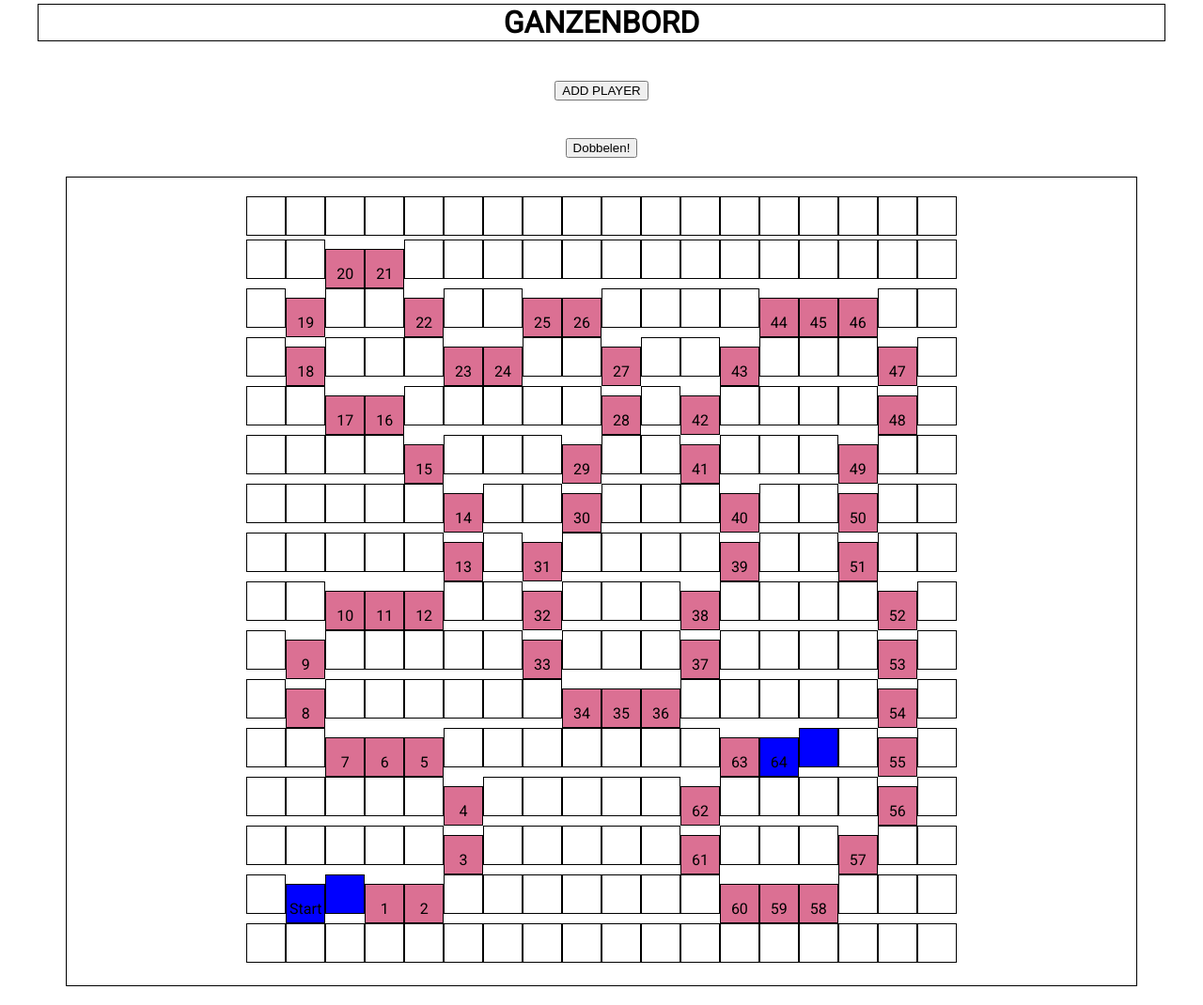
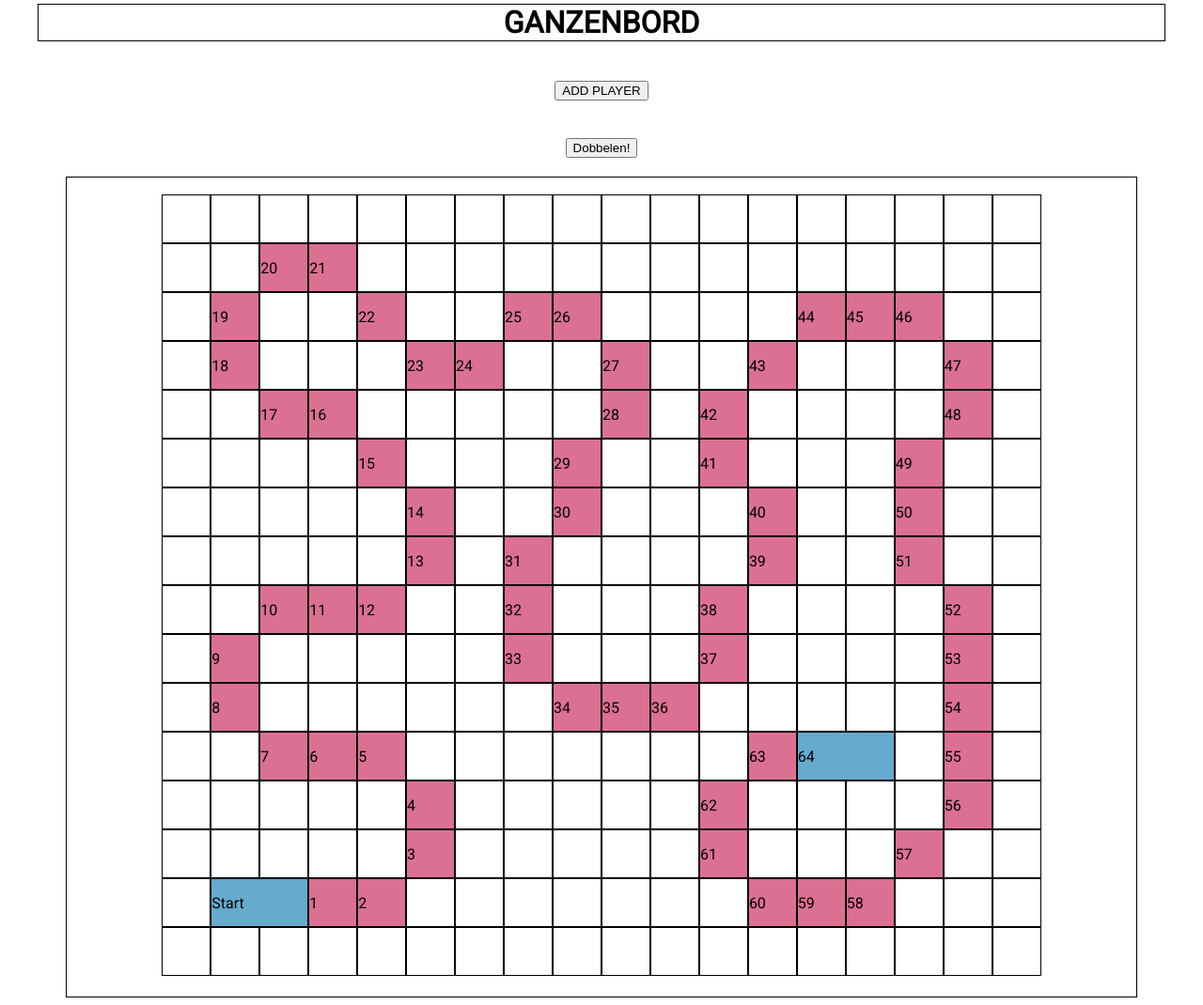
Before and after one commit to maurebi/WebProEindproject, a PHP site: page / in a window 1280 px wide. Shown: the part 128-1198 px from the top of the page at 94% size. Run offline with PHP 8.4, Linux system fonts and the light colour scheme.

Commit message:
Fixed board looks

```diff
--- a/css/styles.css
+++ b/css/styles.css
@@ -7,12 +7,16 @@
 }
 
 .box {
-    width: 40px;
-    height: 40px;
+    width: 50px;
+    height: 50px;
     display: inline-block;
-    margin-left: -2px;
-    margin-right: -2px;
+    margin: -2px;
     border: 1px solid black;
+}
+
+
+.number {
+    display: table;
 }
 
 .board {
@@ -27,7 +31,17 @@
 }
 
 .start {
-    background-color: blue;
+    background-color: rgb(102, 170, 206);
+}
+
+.start.left{
+    border-right: 0;
+    width: 51px;
+}
+
+.start.right{
+    border-left: 0;
+    width: 51px;
 }
 
 h1{
```
